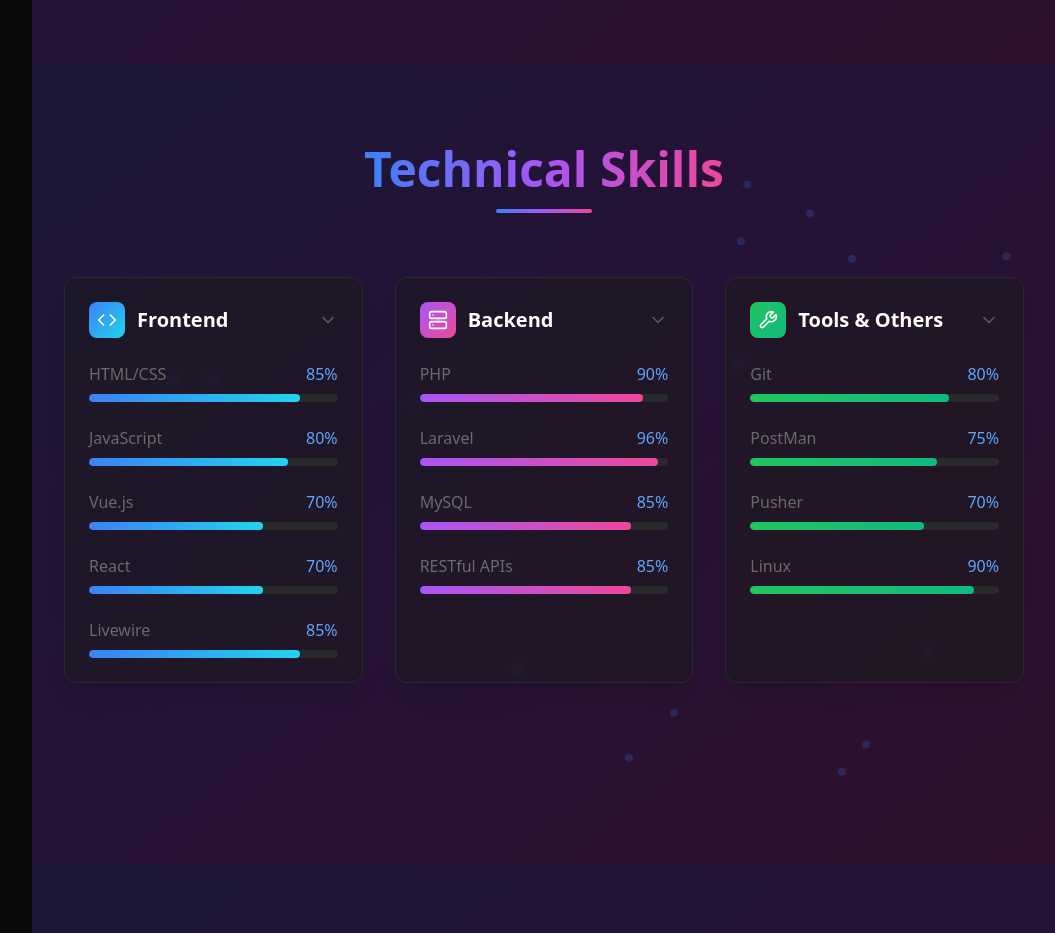
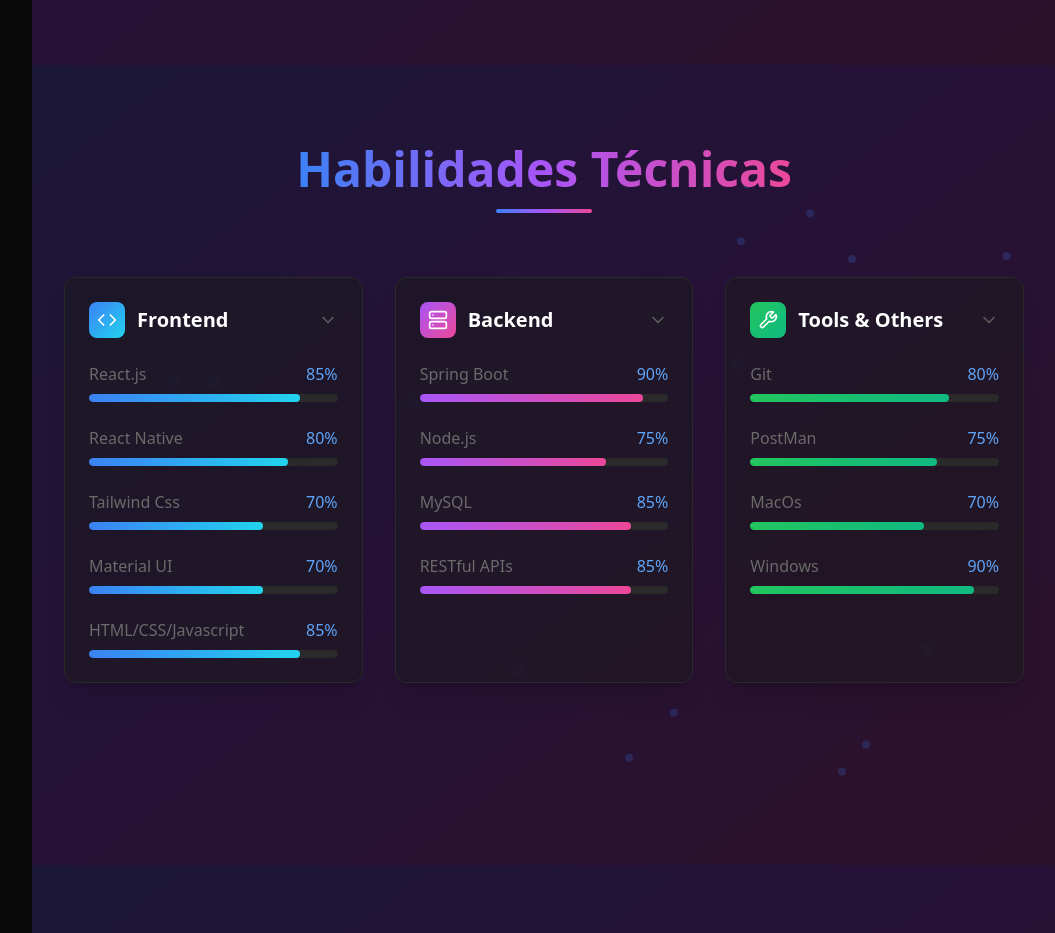
Before and after one commit to monjane10/portifolio10, a React (Vite) app: page / in a window 1280 px wide. Shown: the part 4980-5913 px from the top of the page, without its empty margins (224-1279 px from the left). Built offline with nearby package versions, Linux system fonts and the light colour scheme.

Commit message:
adicionando habilidades

```diff
--- a/src/components/Skills.tsx
+++ b/src/components/Skills.tsx
@@ -25,11 +25,11 @@
       color: 'from-blue-500 to-cyan-400',
       description: 'Building responsive and interactive user interfaces',
       skills: [
-        { name: 'HTML/CSS', level: 85, description: 'Semantic HTML and modern CSS including Flexbox, Grid, and animations' },
-        { name: 'JavaScript', level: 80, description: 'ES6+, DOM manipulation, async programming' },
-        { name: 'Vue.js', level: 70, description: 'Component architecture, state management, Vue Router' },
-        { name: 'React', level: 70, description: 'Hooks, Context API, Redux, Next.js' },
-        { name: 'Livewire', level: 85, description: 'Real-time UI updates, dynamic interfaces' },
+        { name: 'React.js', level: 85, description: 'Semantic HTML and modern CSS including Flexbox, Grid, and animations' },
+        { name: 'React Native', level: 80, description: 'ES6+, DOM manipulation, async programming' },
+        { name: 'Tailwind Css', level: 70, description: 'Component architecture, state management, Vue Router' },
+        { name: 'Material UI', level: 70, description: 'Hooks, Context API, Redux, Next.js' },
+        { name: 'HTML/CSS/Javascript', level: 85, description: 'Real-time UI updates, dynamic interfaces' },
       ],
     },
     {
@@ -38,8 +38,8 @@
       color: 'from-purple-500 to-pink-500',
       description: 'Server-side development and database management',
       skills: [
-        { name: 'PHP', level: 90, description: 'OOP, design patterns, modern PHP 7/8 features' },
-        { name: 'Laravel', level: 96, description: 'Full-stack framework expertise, custom solutions' },
+        { name: 'Spring Boot', level: 90, description: 'OOP, design patterns, modern PHP 7/8 features' },
+        { name: 'Node.js', level: 75, description: 'Full-stack framework expertise, custom solutions' },
         { name: 'MySQL', level: 85, description: 'Database design, optimization, complex queries' },
         { name: 'RESTful APIs', level: 85, description: 'API design, authentication, documentation' },
       ],
@@ -52,8 +52,8 @@
       skills: [
         { name: 'Git', level: 80, description: 'Version control system for tracking code changes and collaboration' },
         { name: 'PostMan', level: 75, description: 'API development and testing tool for building and testing APIs' },
-        { name: 'Pusher', level: 70, description: 'Real-time messaging and notification service' },
-        { name: 'Linux', level: 90, description: 'Operating system and command line interface skills' },
+        { name: 'MacOs', level: 70, description: 'Real-time messaging and notification service' },
+        { name: 'Windows', level: 90, description: 'Operating system and command line interface skills' },
       ],
     },
   ];
@@ -112,7 +112,7 @@
         >
           <h2 className="text-4xl md:text-5xl font-bold mb-4">
             <span className="bg-clip-text text-transparent bg-gradient-to-r from-blue-500 via-purple-500 to-pink-500">
-              Technical Skills
+              Habilidades Técnicas
             </span>
           </h2>
           <div className="w-24 h-1 bg-gradient-to-r from-blue-500 via-purple-500 to-pink-500 mx-auto rounded-full"></div>
```
